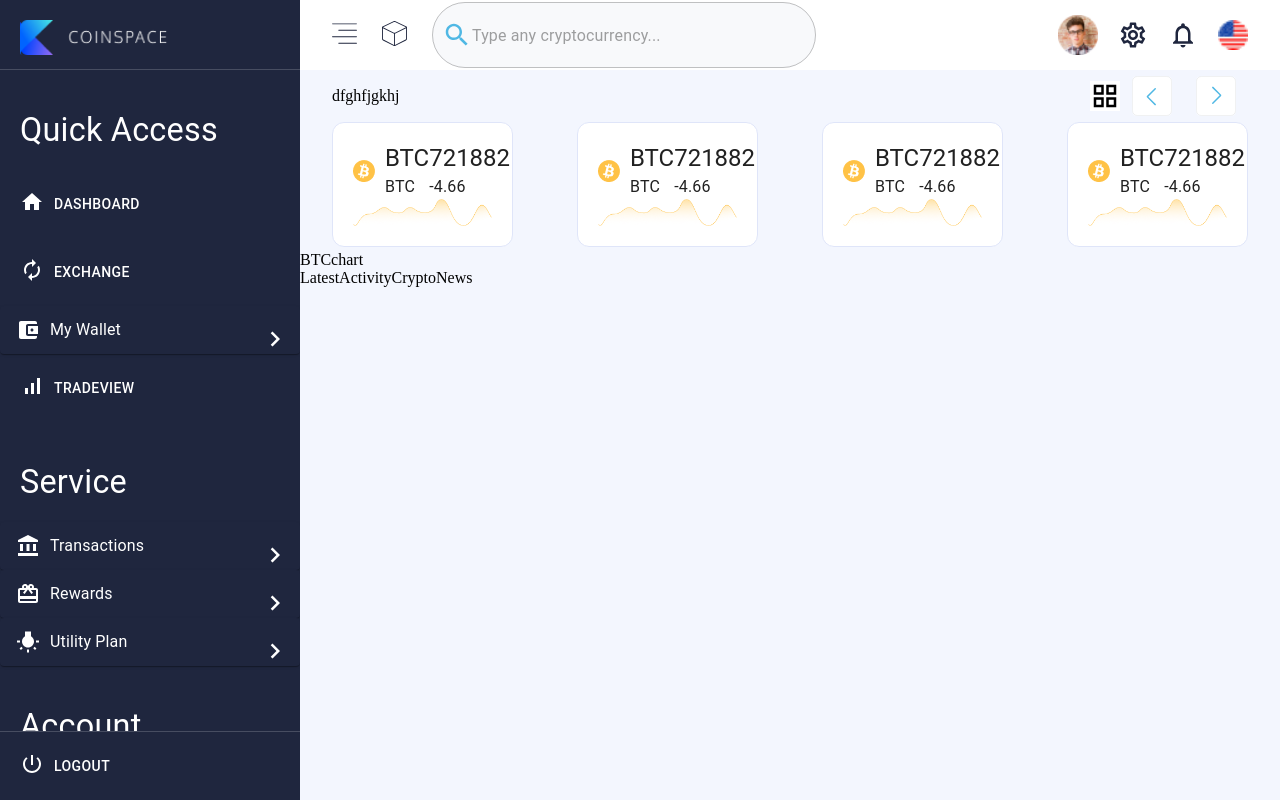
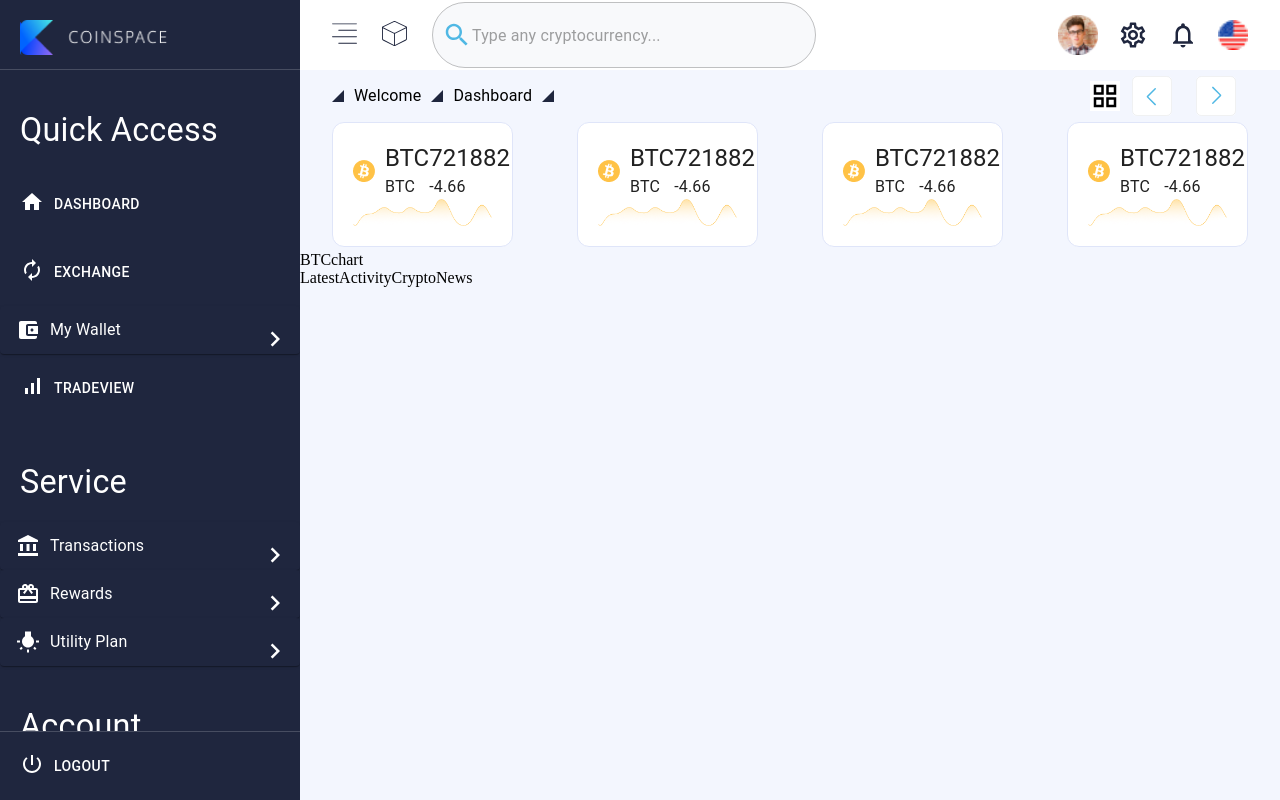
Before and after one commit to neharadialcode/material-ui-dashboard, a Next.js app: page / in a window 1280 px wide. Built offline with nearby package versions, Linux system fonts and the light colour scheme.

Commit message:
font size not working

```diff
--- a/components/CardSlider.jsx
+++ b/components/CardSlider.jsx
@@ -2,7 +2,7 @@ import Slider from "react-slick";
 import React, { useRef } from "react";
 import { Box, Button, Card, Typography } from "@mui/material";
 import { sliderData } from "./Helper";
-import { RightArrow, LeftArrow } from "./Icons";
+import { RightArrow, LeftArrow, Triangle } from "./Icons";
 import GridViewOutlinedIcon from "@mui/icons-material/GridViewOutlined";
 
 const CardSlider = () => {
@@ -38,7 +38,17 @@ const CardSlider = () => {
             padding: "0 32px",
           }}
         >
-          <Box>dfghfjgkhj</Box>
+          <Box sx={{ display: "flex", alignItems: "center" }}>
+            <Triangle />
+            <Typography sx={{ fontSize: "text.sm", padding: "0 10px" }}>
+              Welcome
+            </Typography>
+            <Triangle />
+            <Typography sx={{ fontSize: "text.sm", padding: "0 10px" }}>
+              Dashboard
+            </Typography>
+            <Triangle />
+          </Box>
           <Box sx={{ display: "flex", alignItems: "center" }}>
             <GridViewOutlinedIcon
               sx={{
--- a/components/Icons.jsx
+++ b/components/Icons.jsx
@@ -163,3 +163,20 @@ export const UpArrow = () => (
     />
   </svg>
 );
+
+export const Triangle = () => (
+  <svg
+    width="12"
+    height="12"
+    viewBox="0 0 8 8"
+    fill="none"
+    xmlns="http://www.w3.org/2000/svg"
+  >
+    <path
+      fill-rule="evenodd"
+      clip-rule="evenodd"
+      d="M8 0V8H0L8 0Z"
+      fill="#1F263E"
+    />
+  </svg>
+);
--- a/theme.js
+++ b/theme.js
@@ -14,9 +14,9 @@ const theme = createTheme({
   palette: {
     text: {
       xs: "200px",
-      sm: 13,
-      md: 15,
-      lg: 18,
+      sm: "13px",
+      md: "15px",
+      lg: "18px",
     },
     color: {
       black: "#1F263E",
```
